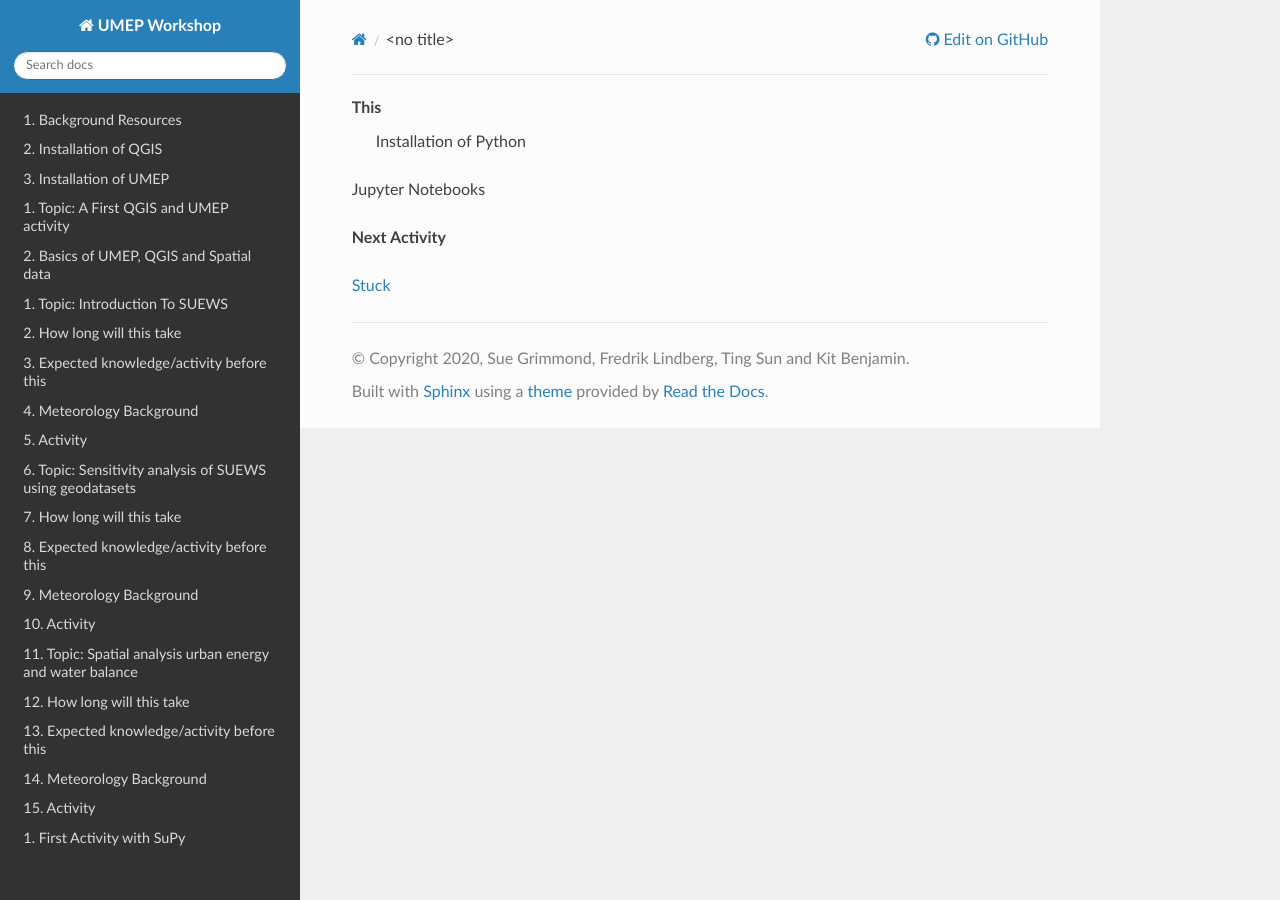
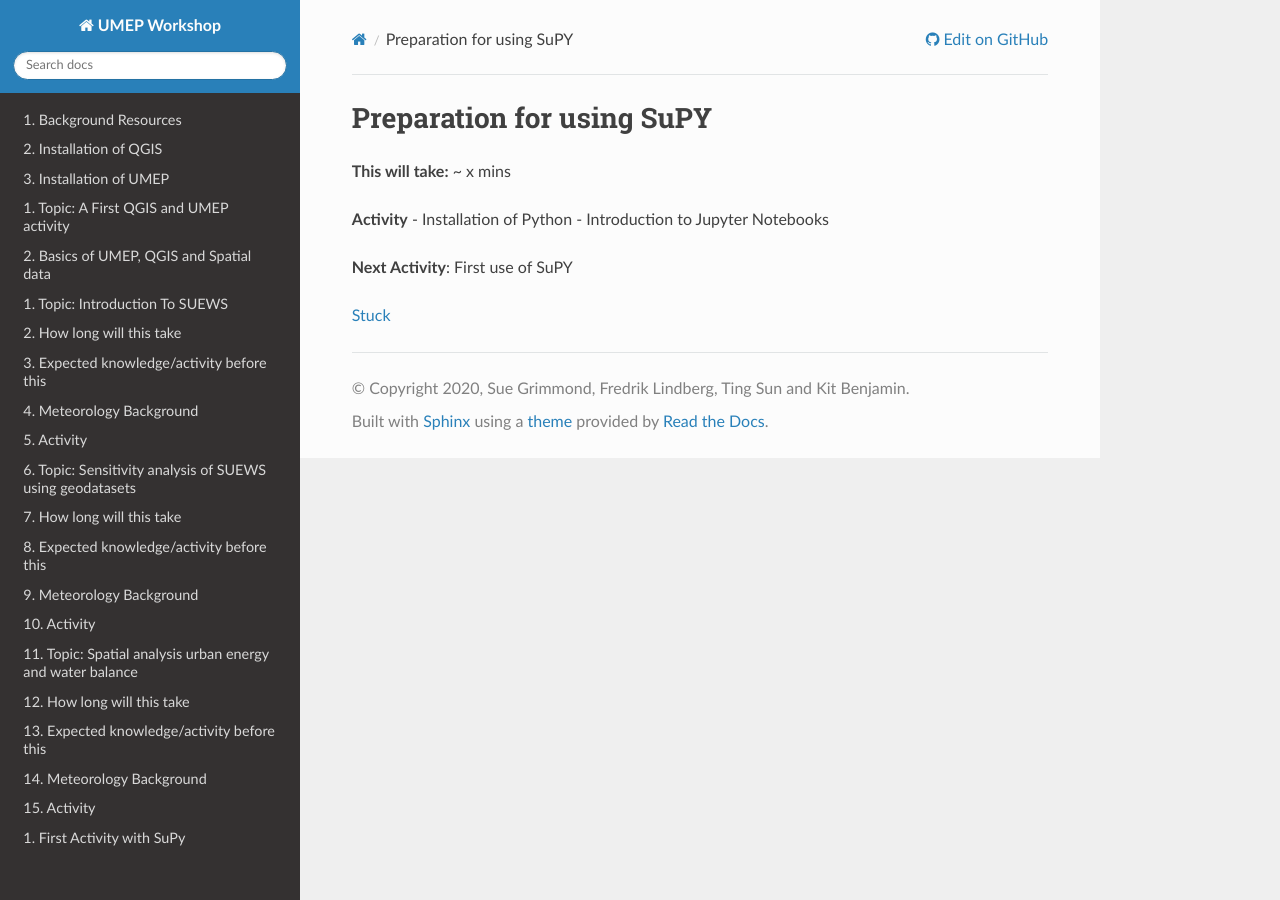
Before and after one commit to Urban-Meteorology-Reading/UMEP-Workshop, a Sphinx documentation site: the page built from source/Introduction-To-SuPY.rst, in a window 1280 px wide. Built offline with Sphinx 7.4.7 and the Read the Docs theme 2.0.0, drawn with Linux system fonts in a browser that asks for light colours; pages that are not in the unit, such as notebooks, are missing from menus.

Commit message:
Update Introduction-To-SuPY.rst

```diff
--- a/source/Introduction-To-SuPY.rst
+++ b/source/Introduction-To-SuPY.rst
@@ -1,8 +1,14 @@
-This
- Installation of Python
--  Jupyter Notebooks
+Preparation for using SuPY
+~~~~~~~~~~~~~~~~~~~~~~~~~~
+
+**This will take:** ~ x mins
+
+**Activity**
+- Installation of Python
+- Introduction to Jupyter Notebooks
 
 
-**Next Activity**
+**Next Activity**: First use of SuPY
+
 
 `Stuck <https://github.com/Urban-Meteorology-Reading/UMEP-Workshop.io/wiki/Stuck%3F>`__
```
